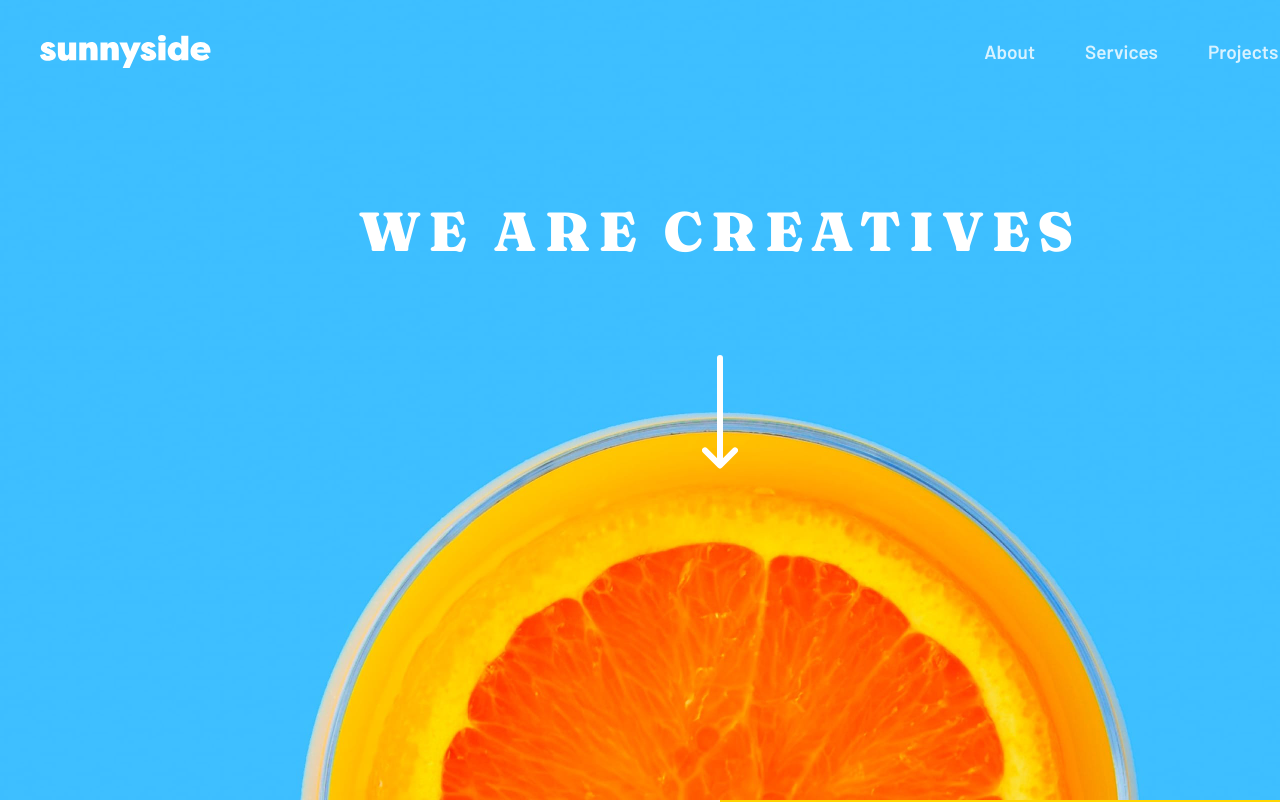
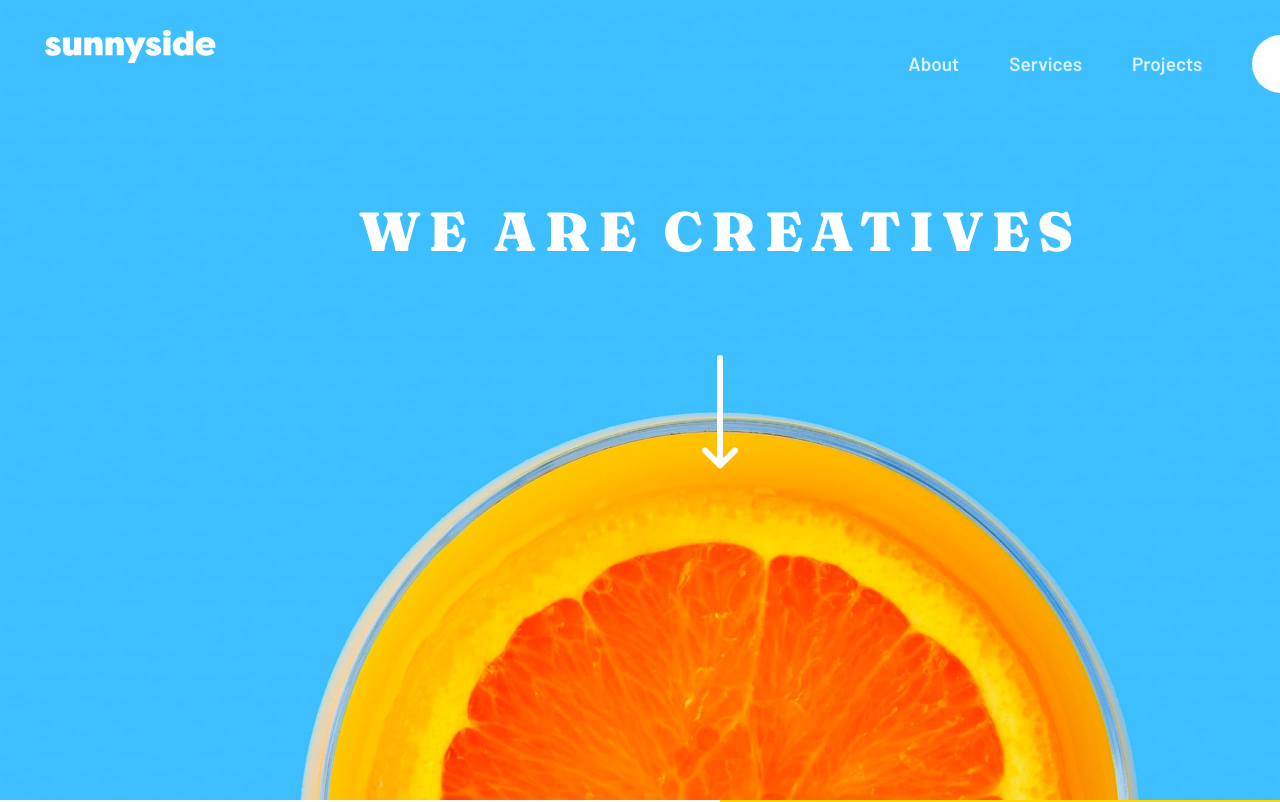
Before and after one commit to mateuszluczkowski/react-mentor-grid--sunnyside, a React (Create React App) app: page / in a window 1280 px wide. Shown: the top 802 px of the page. Built offline with nearby package versions, Linux system fonts and the light colour scheme.

Commit message:
added feature hamburger menu

```diff
--- a/src/components/Nav/Nav.css.js
+++ b/src/components/Nav/Nav.css.js
@@ -1,6 +1,29 @@
 import styled from "styled-components";
 
-export const NavWrapper = styled.ul`
+export const HamburgerIcon = styled.img.attrs(({ icon }) => ({
+   src: icon,
+}))`
+   position: absolute;
+   top: 30px;
+   right: 25px;
+   z-index: 10;
+`;
+
+export const Logo = styled.img.attrs(({ path }) => ({
+   src: path,
+}))`
+   position: absolute;
+   top: 30px;
+   left 25px;
+   z-index: 6;
+   height: 33px;
+   margin-left: 20px;
+   @media (max-width: 980px) {
+      height: 25px;
+      margin-left: 0px;
+   }
+`;
+export const NavList = styled.ul`
    display: flex;
    z-index: 1;
    position: absolute;
@@ -8,39 +31,48 @@ export const NavWrapper = styled.ul`
    left: 0;
    width: 100%;
    align-items: center;
-   justify-content: "flex"-end;
+   justify-content: flex-end;
    padding: 35px 20px;
    list-style: none;
+   transition: 0.4s;
    color: ${({ theme }) => theme.colors.neutral.white};
    @media (max-width: 980px) {
+      ${({ isDisplayed }) =>
+         isDisplayed
+            ? "opacity:1; pointer-events:auto;"
+            : "opacity:0; pointer-events:none;"}
+
+      top: 100px;
+      left: 50%;
+      transform: translateX(-50%);
       padding: 30px 25px;
+      flex-direction: column;
+      background-color: ${({ theme }) => theme.colors.neutral.white};
+      width: 85%;
+      color: ${({ theme }) => theme.colors.neutral.veryDarkDesaturatedBlue};
    }
 `;
-export const HamburgerIcon = styled.li`
-   display: ${({ isMobile }) => (isMobile ? "flex" : "none")};
-   cursor: pointer;
-`;
-export const Icon = styled.img.attrs(({ icon }) => ({
-   src: icon,
-}))``;
-export const LogoWrapper = styled.div`
-   flex-grow: 1;
-   z-index: 0;
-`;
+export const Triangle = styled.div`
+   position: absolute;
+   top: -30px;
+   right: 0;
+   height: 30px;
+   width: 30px;
+   overflow: hidden;
 
-export const Logo = styled.img.attrs(({ path }) => ({
-   src: path,
-}))`
-   height: 33px;
-   margin-left: 20px;
-   @media (max-width: 980px) {
-      height: 25px;
-      margin-left: 0px;
+   &::before {
+      content: "";
+      position: absolute;
+      top: 29%;
+      left: 29%;
+      transform: rotate(45deg);
+      height: 56px;
+      width: 56px;
+      background: ${({ theme }) => theme.colors.neutral.white};
    }
 `;
 
 export const Link = styled.li`
-   display: ${({ isMobile }) => (isMobile ? "none" : "block")};
    margin: 0 25px;
    cursor: pointer;
    font-weight: 600;
@@ -52,10 +84,17 @@ export const Link = styled.li`
       font-family: ${({ theme }) => theme.font.family.fraunces.rules};
       font-weight: 700;
       text-transform: uppercase;
-      background: white;
+      background: ${({ theme }) => theme.colors.neutral.white};
       color: black;
       padding: 20px 30px;
       border-radius: 50px 50px;
       z-index: 1;
+      @media (max-width: 980px) {
+         background: ${({ theme }) => theme.colors.primary.Yellow};
+      }
+   }
+   @media (max-width: 980px) {
+      margin: 20px;
+      opacity: 0.5;
    }
 `;
--- a/src/components/Nav/Nav.js
+++ b/src/components/Nav/Nav.js
@@ -1,11 +1,6 @@
-import {
-   HamburgerIcon,
-   Icon,
-   NavWrapper,
-   Link,
-   Logo,
-   LogoWrapper,
-} from "./Nav.css";
+import { useState } from "react";
+
+import { HamburgerIcon, NavList, Link, Logo, Triangle } from "./Nav.css";
 
 import navLinks from "data/navLinks";
 
@@ -13,21 +8,29 @@ import logo from "assets/img/logo.svg";
 import hamburgerIcon from "assets/img/icon-hamburger.svg";
 
 const Nav = ({ isMobile }) => {
+   const [isDisplayed, setIsDisplayed] = useState(false);
+   const handleHamburger = () => {
+      console.log(isDisplayed);
+      setIsDisplayed(!isDisplayed);
+   };
    return (
-      <NavWrapper>
-         <LogoWrapper>
-            <Logo path={logo} />
-         </LogoWrapper>
+      <>
+         <Logo path={logo} />
+         <NavList isDisplayed={isDisplayed}>
+            {navLinks.map((link) => (
+               <Link key={link}>{link}</Link>
+            ))}
+            {isMobile ? <Triangle /> : null}
+         </NavList>
 
-         {navLinks.map((link) => (
-            <Link key={link} isMobile={isMobile}>
-               {link}
-            </Link>
-         ))}
-         <HamburgerIcon isMobile={isMobile}>
-            <Icon icon={hamburgerIcon} />
-         </HamburgerIcon>
-      </NavWrapper>
+         {isMobile ? (
+            <HamburgerIcon
+               onClick={handleHamburger}
+               icon={hamburgerIcon}
+               isMobile={isMobile}
+            />
+         ) : null}
+      </>
    );
 };
 export default Nav;
--- a/src/components/Tile/Tile.js
+++ b/src/components/Tile/Tile.js
@@ -8,7 +8,6 @@ import {
    WhiteBackground,
 } from "./Tile.css";
 const Tile = ({ background, button, id, text, title, gridArea }) => {
-   console.log(gridArea);
    return (
       <TileWrapper gridArea={gridArea}>
          <ContentWrapper button={button}>
```
